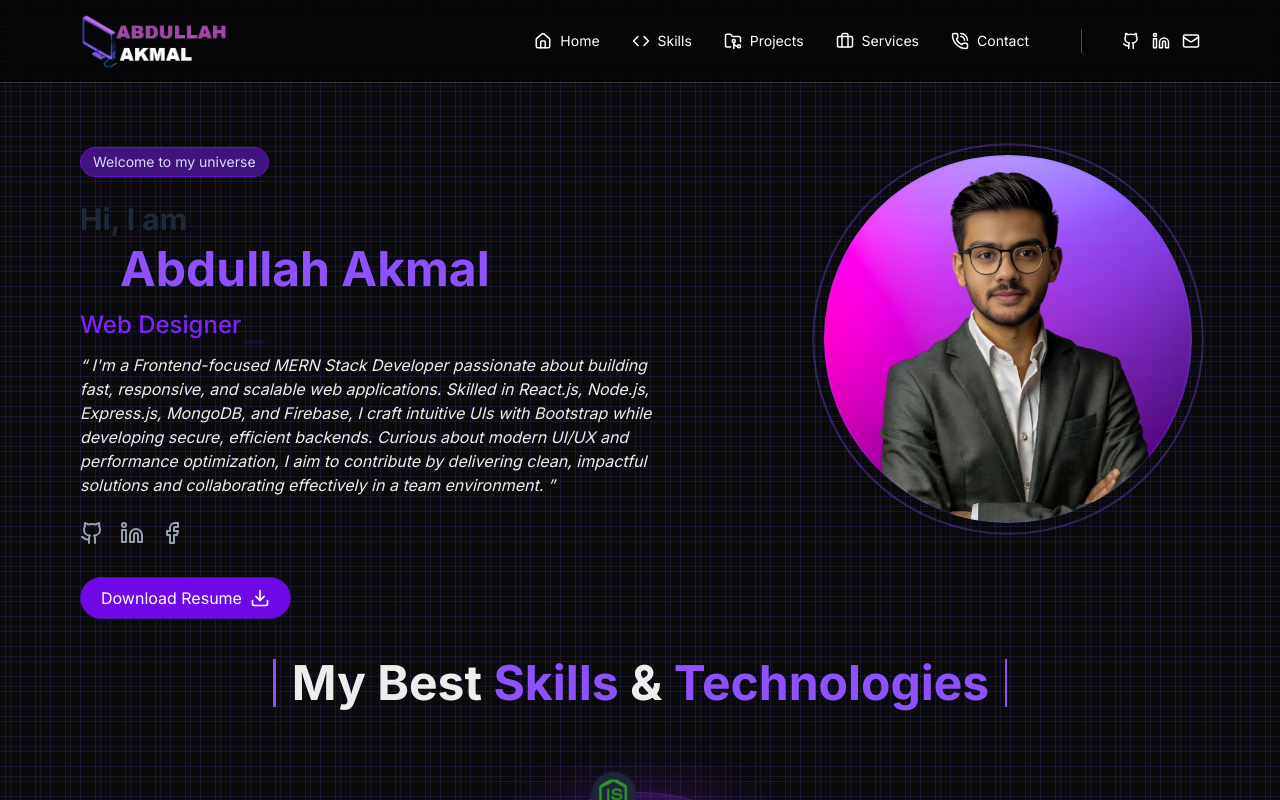
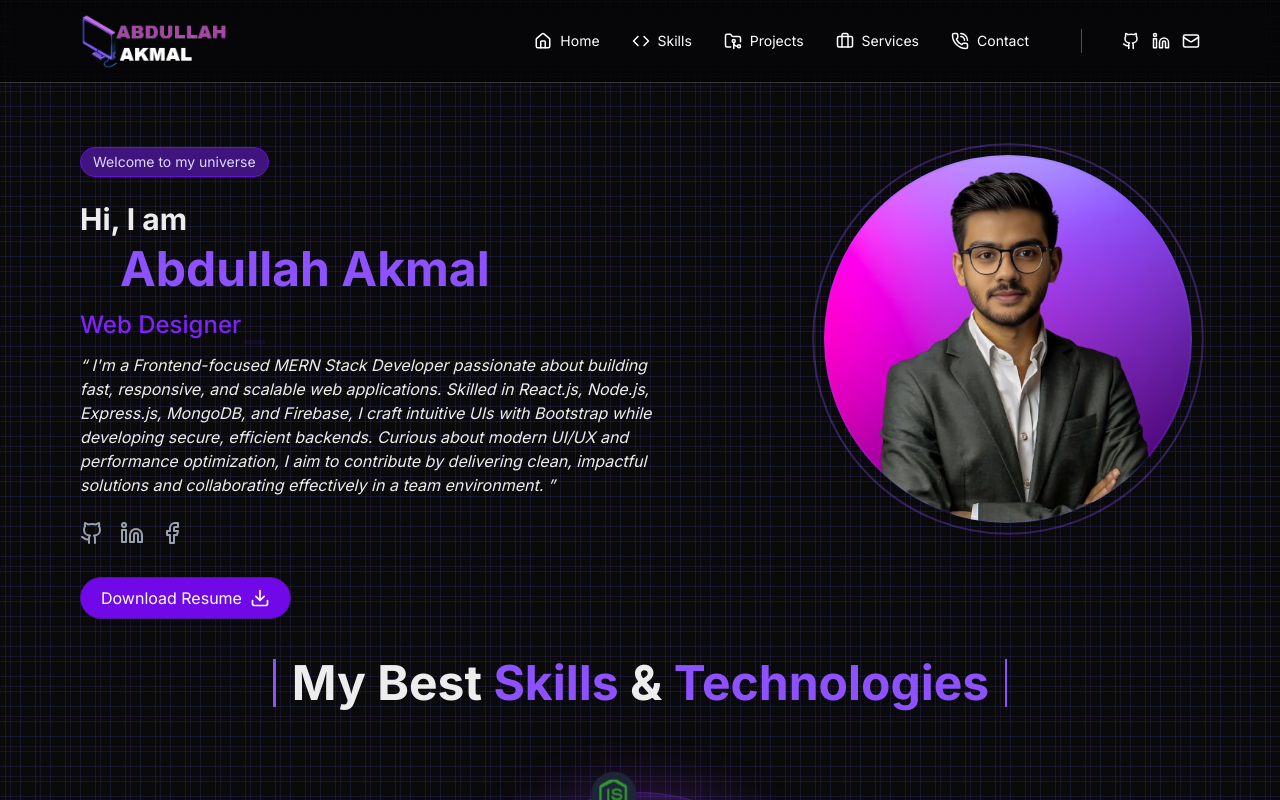
Before and after one commit to Abdullahakmal238/Abdullahs-Portfolio, a Next.js app: page / in a window 1280 px wide. Shown: the top 800 px of the page. Built offline with nearby package versions, Linux system fonts and the light colour scheme.

Commit message:
Update hero-section.jsx

```diff
--- a/src/app/components/hero-section.jsx
+++ b/src/app/components/hero-section.jsx
@@ -125,7 +125,7 @@ export default function HeroSection() {
           Welcome to my universe
         </div>
 
-        <h1 className="text-xl sm:text-2xl md:text-3xl font-semibold text-gray-800 dark:text-gray-200">
+        <h1 className="text-xl sm:text-2xl md:text-3xl font-semibold text-white-800 dark:text-gray-200">
           Hi, I am
         </h1>
 
```
